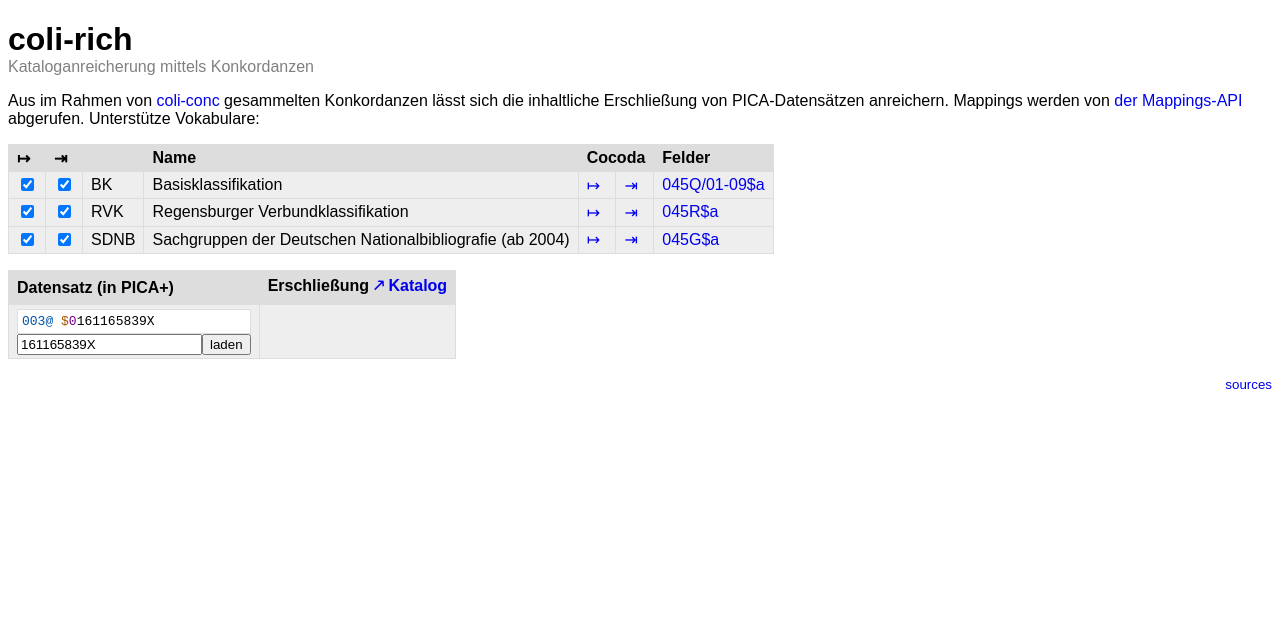
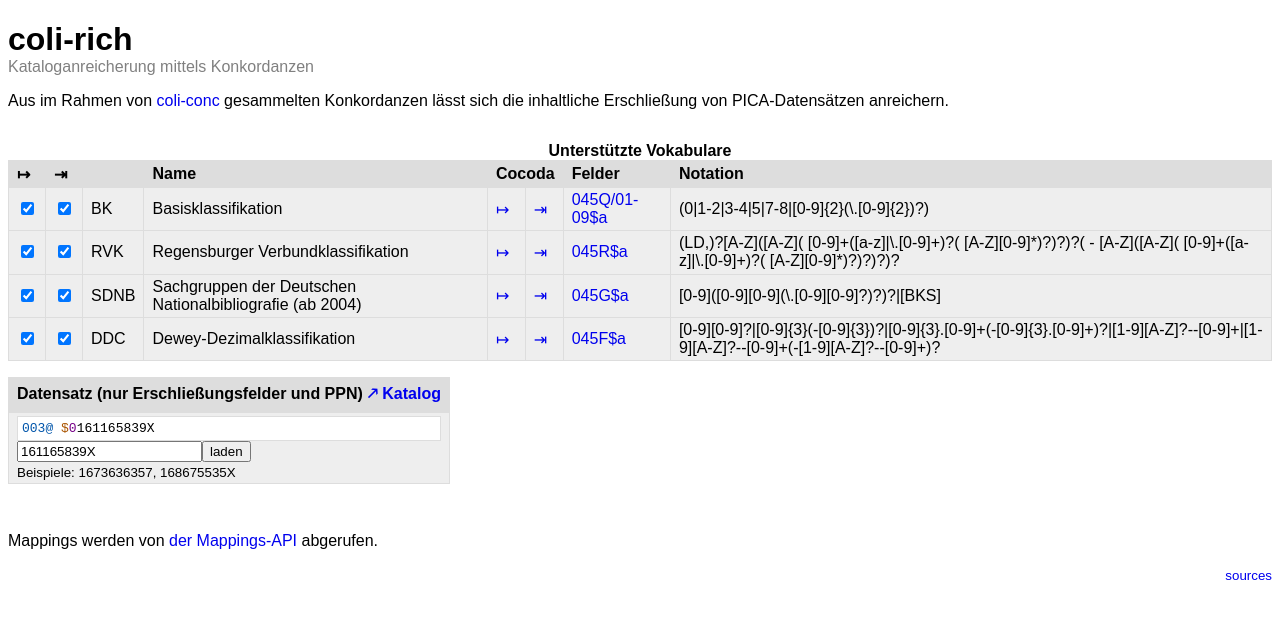
Before and after one commit to gbv/coli-rich, a Vue app: page / in a window 1280 px wide. Shown: the top 618 px of the page. Built offline with nearby package versions, Linux system fonts and the light colour scheme.

Commit message:
Show mapping details

```diff
--- a/css/main.css
+++ b/css/main.css
@@ -30,9 +30,26 @@ td, th {
   padding: 0.2em 0.5em;
   border: 1px solid #ddd;
 }
+caption {
+  font-weight: bold;
+}
 a {
   text-decoration: none;
 }
 a:hover {
   text-decoration: underline;
 }
+ul.inline {
+  display: inline;
+  list-style: none;
+  padding: 0px;
+}
+ul.inline li {
+  display: inline;
+}
+ul.inline li:after {
+  content: ", ";
+}
+ul.inline li:last-child:after {
+  content: "";
+}
--- a/js/App.vue
+++ b/js/App.vue
@@ -3,11 +3,12 @@
     <p>
       Aus im Rahmen von <a href="https://coli-conc.gbv.de/">coli-conc</a> gesammelten
       Konkordanzen lässt sich die inhaltliche Erschließung von PICA-Datensätzen
-      anreichern. Mappings werden von <a v-bind:href="mappingApi">der Mappings-API</a>
-      abgerufen.
-      Unterstütze Vokabulare:
+      anreichern.
     </p>
+  </section>
+  <section v-if="!isEmpty(schemes)">
     <table>
+      <caption>Unterstützte Vokabulare</caption>
       <thead>
         <tr>
           <th>↦ </th>
@@ -16,6 +17,7 @@
           <th>Name</th>
           <th colspan="2">Cocoda</th>
           <th>Felder</th>
+          <th>Notation</th>
         </tr>
       </thead>
       <tbody>
@@ -30,6 +32,7 @@
               <a v-if="scheme.PICAFIELD"
                  v-bind:href="avram+'?field='+scheme.PICAFIELD">{{scheme.PICAPATH.toString}}</a>
           </td>
+          <td v-if="scheme.notationPattern">{{scheme.notationPattern}}</td>
         </tr>
       </tbody>
     </table>
@@ -39,10 +42,7 @@
      <thead>
        <tr>
          <th>
-              Datensatz (in PICA+)
-            </th>
-            <th>
-              Erschließung
+           Datensatz (nur Erschließungsfelder und PPN)
            <a v-if="ppn" v-bind:href="opac+'PPNSET?PPN='+ppn" target="opac">🡕 Katalog</a>
          </th>
        </tr>
@@ -51,15 +51,38 @@
        <tr>
          <td style="vertical-align: top;">
            <PicaEditor :unapi="unapi" :dbkey="dbkey" :fields="fieldFilter"
-                           @change="recordChanged"
+                        @change="recordChanged" ref="recordEditor"
            >{{recordText}}</PicaEditor>
+           <div v-if="examples && examples.length" style="font-size: smaller; padding-top: 0.2em;">
+             Beispiele:
+             <ul class="inline">
+               <li v-for="ex in examples">
+                 <a @click="loadRecord(ex)">{{ex}}</a>
+               </li>
+             </ul>
+           </div>
            <div v-if="enriched" style="padding-top: 0.5em;">
              Anreicherung:
              <PicaEditor>{{enriched}}</PicaEditor>
            </div>
          </td>
+        </tr>
+      </tbody>
+    </table>
+  </section>
+  <section>
+    <table>
+     <thead v-if="!isEmpty(indexing)">
+       <tr>
+         <th>
+           Erschließung und Mappings
+         </th>
+       </tr>
+      </thead>
+      <tbody v-if="!isEmpty(indexing)">
+        <tr>
          <td>
-              <table v-if="indexing">
+           <table>
              <tbody v-for="(set, uri) in indexing">
                <tr v-for="concept in set">
                  <td>{{schemes[uri].notation[0]}}</td>
@@ -75,6 +98,11 @@
      </tbody>
    </table>
   </section>
+    <p>
+      Mappings werden von <a v-bind:href="mappingApi">der Mappings-API</a>
+      abgerufen.
+    </p>
+
 </template>
 
 <script>
@@ -87,12 +115,14 @@ import { PicaPath, serializePica } from './pica.js'
 import config from './config.js'
 import { enrichIndexing, indexingToPica } from './enrich-indexing.js'
 
-import { isEmpty } from './utils.js'
+import { isEmpty, fetchJSON } from './utils.js'
 
-const fieldFilter = [
-    '003@',
-    ...Object.values(config.schemes).map(s => s.PICAPATH).filter(Boolean)
-]
+function completeMapping(m) {
+  if (!m.type) m.type = ["http://www.w3.org/2004/02/skos/core#mappingRelation"]
+  if (!m.from) m.from = {}
+  if (!m.to) m.to = {}
+  (m.to.memberSet||[]).forEach(c => c.inScheme = [m.toScheme])
+}
 
 export default {
   components: { PicaEditor, ConceptLink, MappingList },
@@ -102,54 +132,66 @@ export default {
     }
   },
   data() {
-    const schemes = {}
-    const fromScheme = []
-    const toScheme = []
-    config.schemes.forEach(kos => {
-      if (kos.PICAPATH) {
-        kos.PICAPATH = new PicaPath(kos.PICAPATH)
-        kos.PICAFIELD = kos.PICAPATH.tagString.replace(/\[(.+)\]/,"/$1")
-        fromScheme.push(kos.uri)
-        toScheme.push(kos.uri)
-      }
-      schemes[kos.uri] = new ConceptScheme(kos)
-    })
     return {
       ...config,
-      schemes,
       recordText: '003@ $0161165839X', // inital example record
       ppn: '',
-      fieldFilter,
-      fromScheme,
-      toScheme,
+      schemes: {},
+      fromScheme: [],
+      toScheme: [],
+      schemes: {},
       indexing: {},
       mappings: [],
-      enriched: ""
+      record: [],
+      enriched: "",
+      fieldFilter: ['....'],
     }
   },
   created() {
     this.$watch('indexing', () => this.getMappings())
     this.$watch('fromScheme', () => this.getMappings())
     this.$watch('toScheme', () => this.getMappings())
+    this.loadSchemes()
   },
   methods: {
-    recordChanged(ev) {
-      const record = ev.record || []
-      this.ppn = ev.ppn
-
+    isEmpty,
+    loadSchemes() {
+      const schemes = {}
+      fetchJSON("schemes.json").then(array => {
+        (array||[]).filter(s => s.PICAPATH && s.notation).forEach(scheme => {
+          const { uri } = scheme
+          scheme.PICAPATH = new PicaPath(scheme.PICAPATH)
+          scheme.PICAFIELD = scheme.PICAPATH.tagString.replace(/\[(.+)\]/,"/$1")
+          schemes[uri] = new ConceptScheme(scheme)
+        })
+        this.schemes = schemes
+        this.fromScheme = Object.values(schemes).map(s => s.uri)
+        this.toScheme   = Object.values(schemes).map(s => s.uri)
+        this.fieldFilter = ['003@',...Object.values(schemes).map(s => s.PICAPATH)]
+        this.updateIndexing()
+      })
+    },
+    updateIndexing() {
       const indexing = {}
       for (const kos of Object.values(this.schemes)) {
           var conceptSet = []
-          if (kos.PICAPATH) {
           const path = kos.PICAPATH
-              const values = path.getUniqueValues(record)
+          const values = path.getUniqueValues(this.record)
           if (values.length) {
               conceptSet = values.map(n => kos.conceptFromNotation(n, { inScheme: true })).filter(Boolean)
             indexing[kos.uri] = conceptSet
           }
       }
-      }
       this.indexing = indexing
+    },
+    loadRecord(ppn) {
+      this.$refs.recordEditor.setPPN(ppn)
+      this.$refs.recordEditor.loadRecord()
+    },
+    recordChanged(ev) {
+      this.ppn = ev.ppn
+      this.record = ev.record || []
+      this.updateIndexing()
     },
     getMappings() {
       const { toScheme, indexing } = this
@@ -166,7 +208,8 @@ export default {
 
       Object.values(from).forEach(c => c.mappings = [])
 
-      // TODO: support type and partOf
+      // TODO: support querying by type and partOf
+
       const query = {
           fromScheme: fromScheme.join('|'),
           from:       Object.keys(from).join('|'),
@@ -174,29 +217,22 @@ export default {
       }
 
       return this.fetchMappings(query).then(mappings => {
-        // add 'inScheme'
         mappings.forEach(m => {
-          m.from.memberSet.forEach(c => {
-              if (!from[c.uri]) {
-                  console.log(c.uri)
-                } else {
-            from[c.uri].mappings.push(m)
-                }
+          const s = this.schemes[m.toScheme.uri]
+          if (s) m.toScheme.notation = s.notation
+
+          completeMapping(m);
+
+          (m.from.memberSet||[]).forEach(c => from[c.uri].mappings.push(m))
         })
-          if (m.to && m.to.memberSet) {
-              m.to.memberSet.forEach(c => c.inScheme = [m.toScheme])
-          }
-        })
-
-        const add = enrichIndexing(indexing)
-        const pica = serializePica(indexingToPica(add, this.schemes))
+        var add = enrichIndexing(indexing)
+        add = indexingToPica(add, this.schemes)
+        const pica = serializePica(add)
         this.enriched = pica
-        console.log(pica)
       })
     },
     fetchMappings(query) {
-      return fetch(`${this.mappingApi}?` + new URLSearchParams(query))
-        .then(response => response.ok ? response.json() : null)
+      return fetchJSON(`${this.mappingApi}?` + new URLSearchParams(query))
     }
   }
 }
--- a/js/components/ConceptLink.vue
+++ b/js/components/ConceptLink.vue
@@ -1,12 +1,12 @@
 <template>
   <span v-if="(concept.notation||[]).length" class="notation">
-    <a v-if="cocoda && concept.inScheme && concept.inScheme.length && concept.inScheme[0].uri"
-       v-bind:href="cocoda+'?fromScheme='+concept.inScheme[0].uri+'&from='+concept.uri"
+    <a v-if="cocoda && scheme"
+       v-bind:href="cocoda+'?fromScheme='+scheme+'&from='+concept.uri"
        target="cocoda"
        >{{concept.notation[0]}}</a>
     <span v-else>{{concept.notation[0]}}</span>
   </span>
-  <span v-if="(concept.prefLabel||{}).de">{{concept.prefLabel.de}}</span>
+  <span v-if="label">{{label}}</span>
 </template>
 
 <script>
@@ -15,6 +15,17 @@ export default {
   inject: ['cocoda'],
   props: {
     concept: Object
+  },
+  computed: {
+    scheme() {
+      return ((this.concept.inScheme||[])[0]||{}).uri
+    },
+    label() {
+      const label = this.concept.prefLabel || {}
+      if ("de" in label) return label.de
+      for (var lang in label) return label[lang]
+      return ''
+    }
   }
 }
 </script>
--- a/js/components/MappingList.vue
+++ b/js/components/MappingList.vue
@@ -8,11 +8,16 @@
         <td>
           <ul v-if="m.to && m.to.memberSet.length">
             <li v-for="concept in m.to.memberSet">
-              <span v-if="(concept.inScheme||[]).length && concept.inScheme[0].notation">
-                {{concept.inScheme[0].notation[0]}}
-                &nbsp;
+              <span v-if="m.toScheme && m.toScheme.notation" class="scheme">
+                {{m.toScheme.notation[0]}}
               </span>
               <concept-link :concept="concept"/>
+              <span v-if="(m.creator||[]).length" class="secondary">
+                 by <concept-link :concept="m.creator[0]"/>
+              </span>
+              <span v-if="m.created" class="secondary">
+                at {{m.created}}
+              </span>
             </li>
           </ul>
         </td>
@@ -40,6 +45,12 @@ export default {
 </script>
 
 <style scoped>
+.secondary {
+  font-size: smaller;
+}
+.scheme {
+  padding-right: 0.5em;
+}
 ul {
   list-style-type: none;
 }
--- a/js/components/PicaEditor.vue
+++ b/js/components/PicaEditor.vue
@@ -56,6 +56,9 @@ export default {
       this.text = serializePica(record)
       this.editor.setValue(this.text)
     },
+    setPPN(ppn) {
+      this.ppn = ppn
+    },
     loadRecord() {
       fetch(`${this.unapi}?format=picajson&id=${this.dbkey}:ppn:${this.ppn}`)
       .then(response => response.ok ? response.json() : null)
--- a/js/config.js
+++ b/js/config.js
@@ -13,7 +13,11 @@ export default
   mappingApi: "https://coli-conc.gbv.de/api/mappings",
 
   avram: "https://uri.gbv.de/avram-demo/", // TODO: change location!
-  schemes: [ // TODO: load via API
+
+  examples: [
+      "1673636357",
+      "168675535X" // only DDC and LCC
+  ]
     /*
     {
       uri:  "http://bartoc.org/en/node/430",
@@ -23,33 +27,6 @@ export default
       prefLabel: { de: "Gemeinsame Normdatei" },
       PICAPATH: "041A[00-99]$9|044K[00-09]$9|013D$8" // FIXME: does not include notation but PPN
     },
-    */
-    {
-      "uri": "http://uri.gbv.de/terminology/bk/",
-      "prefLabel": { "de": "Basisklassifikation" },
-      "notation": [ "BK" ],
-      "PICAPATH": "045Q[01-09]$a",
-      "namespace": "http://uri.gbv.de/terminology/bk/",
-      "notationPattern": "(0|1-2|3-4|5|7-8|[0-9]{2}(\\.[0-9]{2})?)"
-    },
-    {
-      "uri": "http://uri.gbv.de/terminology/rvk/",
-      "prefLabel": { "de": "Regensburger Verbundklassifikation" },
-      "notation": [ "RVK" ],
-      "PICAPATH": "045R$a",
-      "namespace": "http://rvk.uni-regensburg.de/nt/",
-      "notationPattern": "(LD,)?[A-Z]([A-Z]( [0-9]+([a-z]|\\.[0-9]+)?( [A-Z][0-9]*)?)?)?( - [A-Z]([A-Z]( [0-9]+([a-z]|\\.[0-9]+)?( [A-Z][0-9]*)?)?)?)?"
-    },
-    {
-      "uri": "http://bartoc.org/en/node/18497",
-      "notation": [ "SDNB" ],
-      "notationPattern": "[0-9]([0-9][0-9](\\.[0-9][0-9]?)?)?|[BKS]",
-      "prefLabel": {
-        "de": "Sachgruppen der Deutschen Nationalbibliografie (ab 2004)"
-      },
-      PICAPATH: "045G$a",
-      "notationPattern": "[0-9]([0-9][0-9](\\.[0-9][0-9]?)?)?|[BKS]",
-      "namespace": "http://uri.gbv.de/terminology/sdnb/",
-    }
   ]
+  */
 }
--- a/js/enrich-indexing.js
+++ b/js/enrich-indexing.js
@@ -42,7 +42,7 @@ export function indexingToPica(indexing, schemes) {
   for (const schemeUri in indexing) {
     const scheme = schemes[schemeUri]
 
-    if (!scheme || !scheme.PICAPATH) return
+    if (!scheme || !scheme.PICAPATH) continue
     const path = scheme.PICAPATH instanceof PicaPath
                ? scheme.PICAPATH : new PicaPath(scheme.PICAPATH)
 
--- a/js/pica.js
+++ b/js/pica.js
@@ -101,6 +101,6 @@ export function getPPN(record) {
 
 export const filterPicaFields = (pica, expr) => {
     expr = Array.isArray(expr) ? expr : expr.split(/\|/)
-    expr = expr.filter(e => e.length).map(e => new PicaPath(e))
+    expr = expr.map(e => e instanceof PicaPath ? e : new PicaPath(e))
     return pica.filter(field => expr.some(e => e.matchField(field)))
 }
--- a/js/utils.js
+++ b/js/utils.js
@@ -6,3 +6,6 @@ export const isEmpty = x => {
     }
     return true
 }
+
+// fetch JSON data, return null on error
+export const fetchJSON = url => fetch(url).then(res => res.ok ? res.json() : null)
--- /dev/null
+++ b/schemes.json
@@ -0,0 +1,48 @@
+[
+  {
+    "uri": "http://uri.gbv.de/terminology/bk/",
+    "prefLabel": {
+      "de": "Basisklassifikation"
+    },
+    "notation": [
+      "BK"
+    ],
+    "PICAPATH": "045Q[01-09]$a",
+    "namespace": "http://uri.gbv.de/terminology/bk/",
+    "notationPattern": "(0|1-2|3-4|5|7-8|[0-9]{2}(\\.[0-9]{2})?)"
+  },
+  {
+    "uri": "http://uri.gbv.de/terminology/rvk/",
+    "prefLabel": {
+      "de": "Regensburger Verbundklassifikation"
+    },
+    "notation": [
+      "RVK"
+    ],
+    "PICAPATH": "045R$a",
+    "namespace": "http://rvk.uni-regensburg.de/nt/",
+    "notationPattern": "(LD,)?[A-Z]([A-Z]( [0-9]+([a-z]|\\.[0-9]+)?( [A-Z][0-9]*)?)?)?( - [A-Z]([A-Z]( [0-9]+([a-z]|\\.[0-9]+)?( [A-Z][0-9]*)?)?)?)?"
+  },
+  {
+    "uri": "http://bartoc.org/en/node/18497",
+    "notation": [
+      "SDNB"
+    ],
+    "notationPattern": "[0-9]([0-9][0-9](\\.[0-9][0-9]?)?)?|[BKS]",
+    "prefLabel": {
+      "de": "Sachgruppen der Deutschen Nationalbibliografie (ab 2004)"
+    },
+    "PICAPATH": "045G$a",
+    "namespace": "http://uri.gbv.de/terminology/sdnb/"
+  },
+  {
+    "uri": "http://dewey.info/scheme/edition/e23/",
+    "prefLabel": {
+      "de": "Dewey-Dezimalklassifikation"
+    },
+    "notation": ["DDC"],
+    "PICAPATH": "045F$a",
+    "notationPattern": "[0-9][0-9]?|[0-9]{3}(-[0-9]{3})?|[0-9]{3}.[0-9]+(-[0-9]{3}.[0-9]+)?|[1-9][A-Z]?--[0-9]+|[1-9][A-Z]?--[0-9]+(-[1-9][A-Z]?--[0-9]+)?",
+    "uriPattern": "^http://dewey.info/class/(.+)/e23/$"
+  }
+]
```
Also changed, not shown: 1 other file (tests, documents, lock files or other folders). Lines whose indentation alone changed are shown as unchanged.
